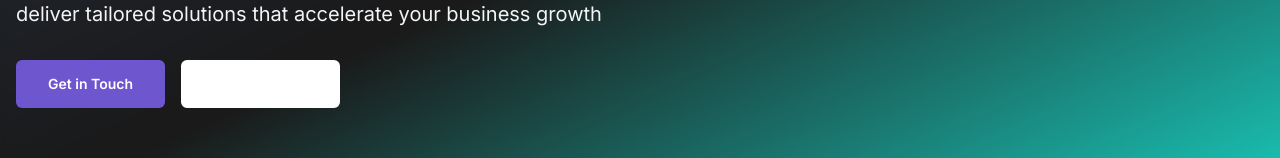
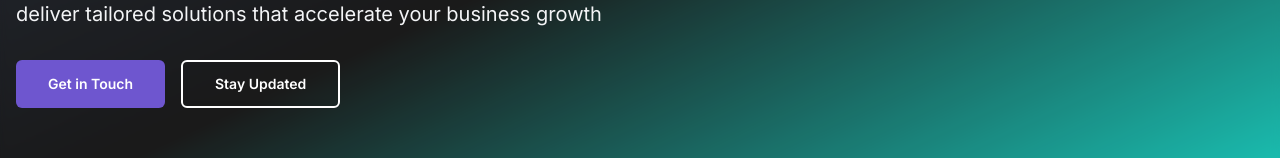
Before and after one commit to javigong/vyoniq, a Next.js app: page / in a window 1280 px wide. Shown: the part 455-613 px from the top of the page. Built offline with nearby package versions, Linux system fonts and the light colour scheme; no server answers.

Commit message:
Update hero-section.tsx

```diff
--- a/components/hero-section.tsx
+++ b/components/hero-section.tsx
@@ -29,15 +29,14 @@ export function HeroSection() {
               <Button
                 asChild
                 size="lg"
-                className="bg-accent hover:bg-accent/90 text-white font-semibold px-8 py-4 min-h-[48px] transform hover:scale-105 active:scale-100 transition-all duration-200 touch-manipulation"
+                className="bg-vyoniq-purple hover:bg-vyoniq-purple/90 text-white font-semibold px-8 py-4 min-h-[48px] transform hover:scale-105 active:scale-100 transition-all duration-200 touch-manipulation"
               >
                 <Link href="#contact">Get in Touch</Link>
               </Button>
               <Button
                 asChild
                 size="lg"
-                variant="outline"
-                className="border-2 border-white text-white hover:bg-white hover:text-primary font-semibold px-8 py-4 min-h-[48px] transform hover:scale-105 active:scale-100 transition-all duration-200 touch-manipulation backdrop-blur-sm"
+                className="border-2 border-white bg-transparent text-white hover:bg-white hover:text-vyoniq-blue font-semibold px-8 py-4 min-h-[48px] transform hover:scale-105 active:scale-100 transition-all duration-200 touch-manipulation backdrop-blur-sm"
               >
                 <Link href="#newsletter">Stay Updated</Link>
               </Button>
```
